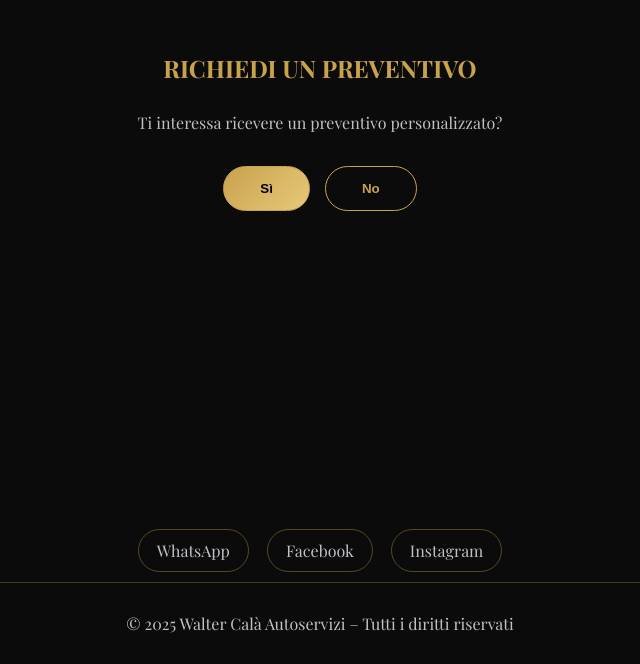
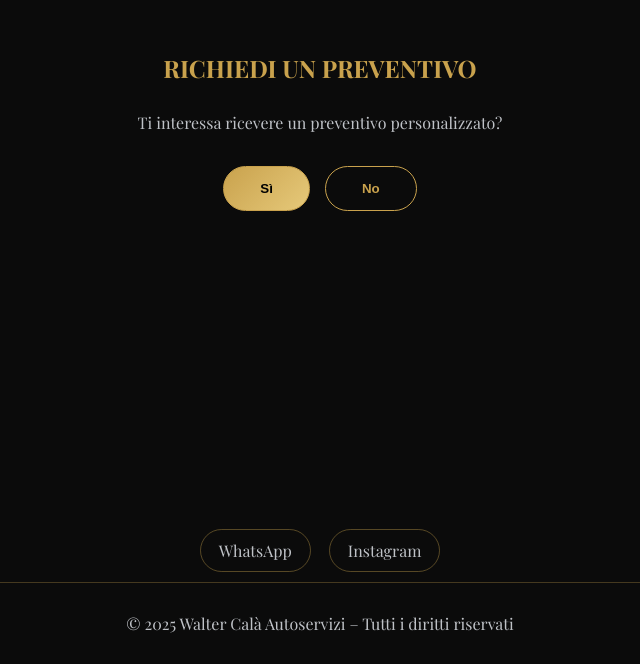
Before and after one commit to waltercalautoservizi-debug/home1, a plain HTML site: page index.html in a window 1280 px wide. Shown: the part 1635-2299 px from the top of the page, without its empty margins (320-960 px from the left). Drawn offline with nearby package versions, Linux system fonts and the light colour scheme.

Commit message:
remove fb

```diff
--- a/index.html
+++ b/index.html
@@ -313,7 +313,6 @@ footer{
 
 <div class="socials">
   <a href="https://wa.me/393895105972" target="_blank">WhatsApp</a>
-  <a href="https://www.facebook.com/" target="_blank">Facebook</a>
   <a href="https://www.instagram.com/waltercala5/" target="_blank">Instagram</a>
 </div>
 
```
